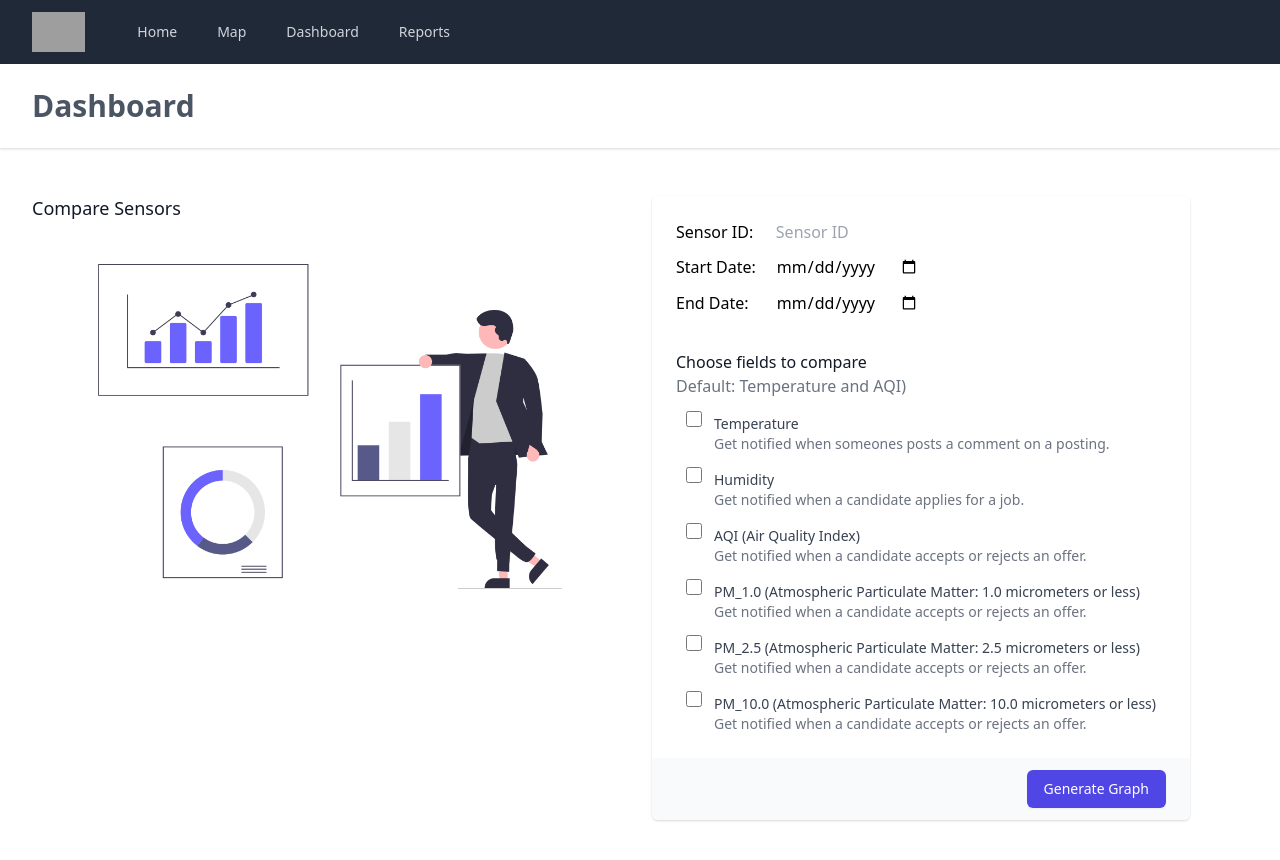
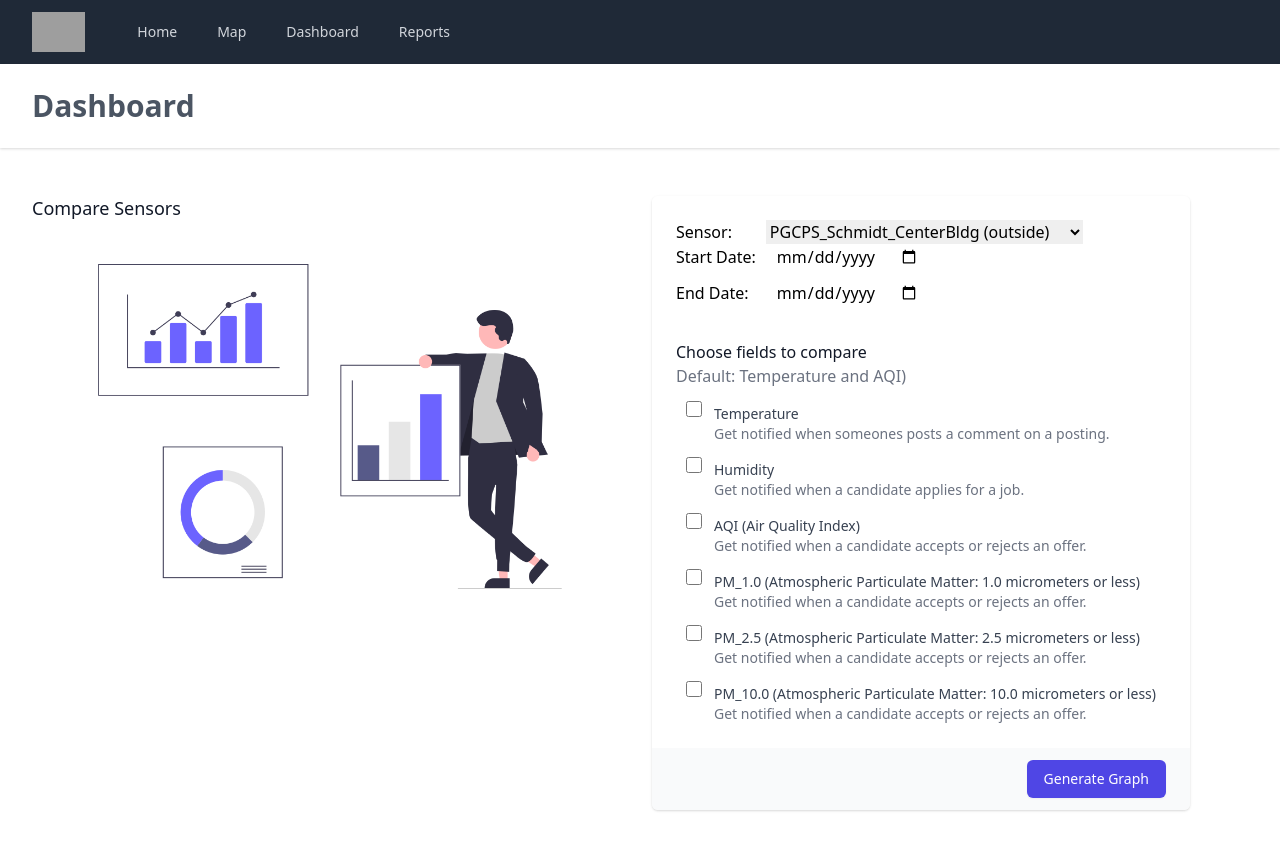
Before and after one commit to mchen606/Schmidt-Center-Dashboard, a React (Create React App) app: page /DashBoard in a window 1280 px wide. Shown: the top 860 px of the page. Built offline with nearby package versions, Linux system fonts and the light colour scheme; grey boxes are pictures that could not be loaded.

Commit message:
chaged sensor id text input to be a dropdown selector

```diff
--- a/src/components/dashboard.js
+++ b/src/components/dashboard.js
@@ -33,7 +33,7 @@ export function HandleInputForm() {
 
   const handleSubmit = async (event) => {
     event.preventDefault();
-    alert('This was submitted: ' + JSON.stringify(inputs));
+    // alert('This was submitted: ' + JSON.stringify(inputs));
     const rootElement = document.getElementById('chart-display');
     const Display = () => displayChart.ShowChart(inputs);
     render(<Display />, rootElement);
@@ -64,16 +64,52 @@ export function HandleInputForm() {
                 <div className='px-4 py-5 bg-white space-y-6 sm:p-6'>
                   <div className='col-span-6 sm:col-span-3'>
                     <div className='user-input'>
-                      <label htmlFor='sensor-id'> Sensor ID: </label>
-                      <input
-                        type='number'
+                      <label htmlFor='sensor-id'> Sensor: </label>
+                      <select
+                        name='sensorid'
                         id='sensor-id'
-                        name='sensorid'
-                        placeholder='Sensor ID'
-                        value={inputs.sensorid}
                         onChange={handleChange}
                         required
-                      />
+                        value={inputs.sensorid}
+                      >
+                        <optgroup label='North'>
+                          <option value='102898'>
+                            PGCPS_Schmidt_CenterBldg (outside)
+                          </option>
+                          <option value='104786'>
+                            PGCPS_Schmidt_Orme (outside)
+                          </option>
+                          <option value='102830'>
+                            PGCPS_LargoIntl_Rm125 (outside)
+                          </option>
+                          <option value='102890'>PGCPS_GwynnPHS_Temp3</option>
+                          <option value='131815'>Riverdale Park</option>
+                        </optgroup>
+                        <optgroup label='Central'></optgroup>
+                        <optgroup label='Rural'></optgroup>
+                        <optgroup label='Inner'>
+                          <option value='114799'>Cheverly (outside)</option>
+                          <option value='57841'>
+                            CheverlyAQM_W3_1 (outside)
+                          </option>
+                          <option value='52833'>
+                            CheverlyAQM_W1_2 (outside)
+                          </option>
+                          <option value='53677'>
+                            CheverlyAQM_W1_1 (outside)
+                          </option>
+                          <option value='53663'>
+                            CheverlyAQM_W1_3 (outside)
+                          </option>
+                          <option value='53775'>
+                            CheverlyAQM_W2_2 (outside)
+                          </option>
+                          <option value='54259'>
+                            CheverlyAQM_W2_3 (outside)
+                          </option>
+                        </optgroup>
+                        <optgroup label='South'></optgroup>
+                      </select>
                     </div>
                     <div className='user-input'>
                       <label htmlFor='start-date'> Start Date: </label>
@@ -134,16 +170,16 @@ export function HandleInputForm() {
                         <div className='flex items-center h-5'>
                           <input
                             type='checkbox'
-                            id='aqi'
-                            name='aqi'
-                            value={inputs.aqi}
+                            id='humidity'
+                            name='humidity'
+                            value={inputs.humidity}
                             onChange={handleCheckboxChange}
                             className='focus:ring-indigo-500 h-4 w-4 text-indigo-600 border-gray-300 rounded'
                           />
                         </div>
                         <div className='ml-3 text-sm'>
                           <label
-                            htmlFor='aqi'
+                            htmlFor='humidity'
                             className='font-medium text-gray-700'
                           >
                             Humidity
```
